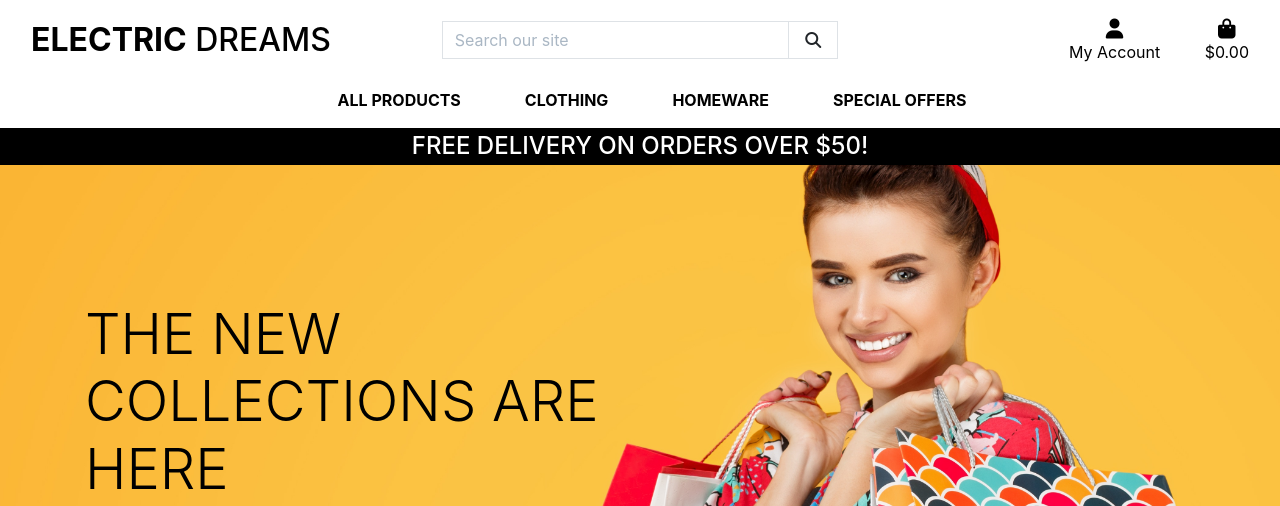
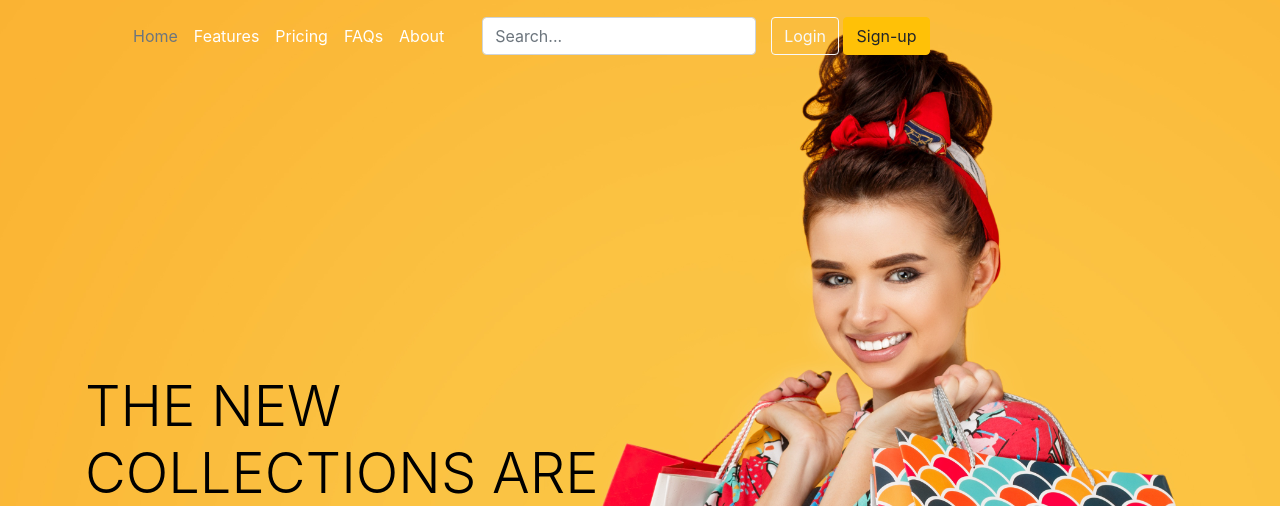
Before and after one commit to neil314159/portfolio-project-5, a Django app: page / in a window 1280 px wide. Shown: the top 506 px of the page. Run offline with Django 3.2, Linux system fonts and the light colour scheme; some libraries are stand-ins or nearby versions.

Commit message:
Add new bootstrap header layout

```diff
--- a/templates/base.html
+++ b/templates/base.html
@@ -52,85 +52,32 @@
 </head>
 
 <body>
-    <header class="container-fluid fixed-top">
-        <div id="topnav" class="row bg-white pt-lg-2 d-none d-lg-flex">
-            <div class="col-12 col-lg-4 my-auto py-1 py-lg-0 text-center text-lg-left">
-                <a href="{% url 'home' %}" class="nav-link main-logo-link">
-                    <h2 class="logo-font text-black my-0"><strong>Electric</strong> Dreams</h2>
-                </a>
+    <header class="p-3 text-bg-dark">
+        <div class="container">
+          <div class="d-flex flex-wrap align-items-center justify-content-center justify-content-lg-start">
+            <a href="/" class="d-flex align-items-center mb-2 mb-lg-0 text-white text-decoration-none">
+              <svg class="bi me-2" width="40" height="32" role="img" aria-label="Bootstrap"><use xlink:href="#bootstrap"/></svg>
+            </a>
+
+            <ul class="nav col-12 col-lg-auto me-lg-auto mb-2 justify-content-center mb-md-0">
+              <li><a href="#" class="nav-link px-2 text-secondary">Home</a></li>
+              <li><a href="#" class="nav-link px-2 text-white">Features</a></li>
+              <li><a href="#" class="nav-link px-2 text-white">Pricing</a></li>
+              <li><a href="#" class="nav-link px-2 text-white">FAQs</a></li>
+              <li><a href="#" class="nav-link px-2 text-white">About</a></li>
+            </ul>
+
+            <form class="col-12 col-lg-auto mb-3 mb-lg-0 me-lg-3" role="search">
+              <input type="search" class="form-control form-control-dark text-bg-dark" placeholder="Search..." aria-label="Search">
+            </form>
+
+            <div class="text-end">
+              <button type="button" class="btn btn-outline-light me-2">Login</button>
+              <button type="button" class="btn btn-warning">Sign-up</button>
             </div>
-            <div class="col-12 col-lg-4 my-auto py-1 py-lg-0">
-                <form method="GET" action="{% url 'products' %}">
-                    <div class="input-group w-100">
-                        <input class="form-control border border-black rounded-0" type="text" name="q"
-                            placeholder="Search our site">
-                        <div class="input-group-append">
-                            <button class="form-control btn btn-black border border-black rounded-0" type="submit">
-                                <span class="icon">
-                                    <i class="fas fa-search"></i>
-                                </span>
-                            </button>
-                        </div>
-                    </div>
-                </form>
-            </div>
-            <div class="col-12 col-lg-4 my-auto py-1 py-lg-0">
-                <ul class="list-inline list-unstyled text-center text-lg-right my-0">
-                    <li class="list-inline-item dropdown">
-                        <a class="text-black nav-link" href="#" id="user-options" data-toggle="dropdown"
-                            aria-haspopup="true" aria-expanded="false">
-                            <div class="text-center">
-                                <div><i class="fas fa-user fa-lg"></i></div>
-                                <p class="my-0">My Account</p>
-                            </div>
-                        </a>
-                        <div class="dropdown-menu border-0" aria-labelledby="user-options">
-                            {% if request.user.is_authenticated %}
-                            {% if request.user.is_superuser %}
-                            <a href="{% url 'add_product' %}" class="dropdown-item">Product Management</a>
-                            {% endif %}
-                            <a href="{% url 'profile' %}" class="dropdown-item">My Profile</a>
-                            <a href="{% url 'account_logout' %}" class="dropdown-item">Logout</a>
-                            {% else %}
-                            <a href="{% url 'account_signup' %}" class="dropdown-item">Register</a>
-                            <a href="{% url 'account_login' %}" class="dropdown-item">Login</a>
-                            {% endif %}
-                        </div>
-                    </li>
-                    <li class="list-inline-item">
-                        <a class="{% if grand_total %}text-info font-weight-bold{% else %}text-black{% endif %} nav-link"
-                            href="{% url 'view_bag' %}">
-                            <div class="text-center">
-                                <div><i class="fas fa-shopping-bag fa-lg"></i></div>
-                                <p class="my-0">
-                                    {% if grand_total %}
-                                    ${{ grand_total|floatformat:2 }}
-                                    {% else %}
-                                    $0.00
-                                    {% endif %}
-                                </p>
-                            </div>
-                        </a>
-                    </li>
-                </ul>
-            </div>
+          </div>
         </div>
-        <div class="row bg-white">
-            <nav class="navbar navbar-expand-lg navbar-light w-100">
-                <button class="navbar-toggler" type="button" data-toggle="collapse" data-target="#main-nav"
-                    aria-controls="main-nav" aria-expanded="false" aria-label="Toggle navigation">
-                    <span class="navbar-toggler-icon"></span>
-                </button>
-                {% include 'includes/mobile-top-header.html' %}
-                {% include 'includes/main-nav.html' %}
-            </nav>
-        </div>
-        <div id="delivery-banner" class="row text-center">
-            <div class="col bg-black text-white">
-                <h4 class="logo-font my-1">Free delivery on orders over ${{ free_delivery_threshold }}!</h4>
-            </div>
-        </div>
-    </header>
+      </header>
 
     {% if messages %}
     <div class="message-container">
@@ -159,9 +106,7 @@
     {% block postloadjs %}
 
     {% endblock %}
-    <script src="https://cdn.jsdelivr.net/npm/bootstrap@5.2.0/dist/js/bootstrap.bundle.min.js"
-        integrity="sha384-A3rJD856KowSb7dwlZdYEkO39Gagi7vIsF0jrRAoQmDKKtQBHUuLZ9AsSv4jD4Xa" crossorigin="anonymous">
-    </script>
+
 </body>
 
 </html>
```
Also changed, not shown: templates/base copy.html (added, +167 -0 lines).
